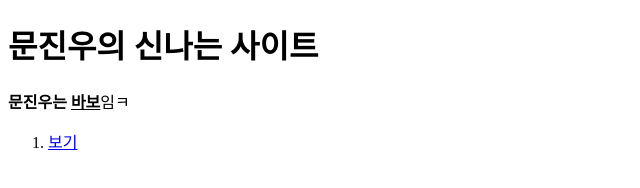
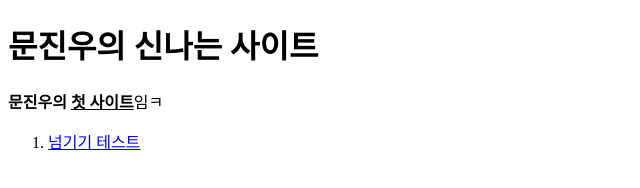
Before and after one commit to moon-jin-woo/mjworld, a plain HTML site: page index.html in a window 1280 px wide. Shown: the whole page, without its empty margins (0-640 px from the left). Drawn offline with Linux system fonts and the light colour scheme.

Commit message:
Update index.html

```diff
--- a/index.html
+++ b/index.html
@@ -6,9 +6,9 @@
   </head>
   <body>
     <h1>문진우의 신나는 사이트</h1>
-    <strong>문진우는 <u>바보</u></strong>임ㅋ
+    <strong>문진우의 <u>첫 사이트</u></strong>임ㅋ
     <ol>
-      <li><a href="2.html">보기</a></li>
+      <li><a href="2.html">넘기기 테스트</a></li>
     </ol>
   </body>
 </html>
```
